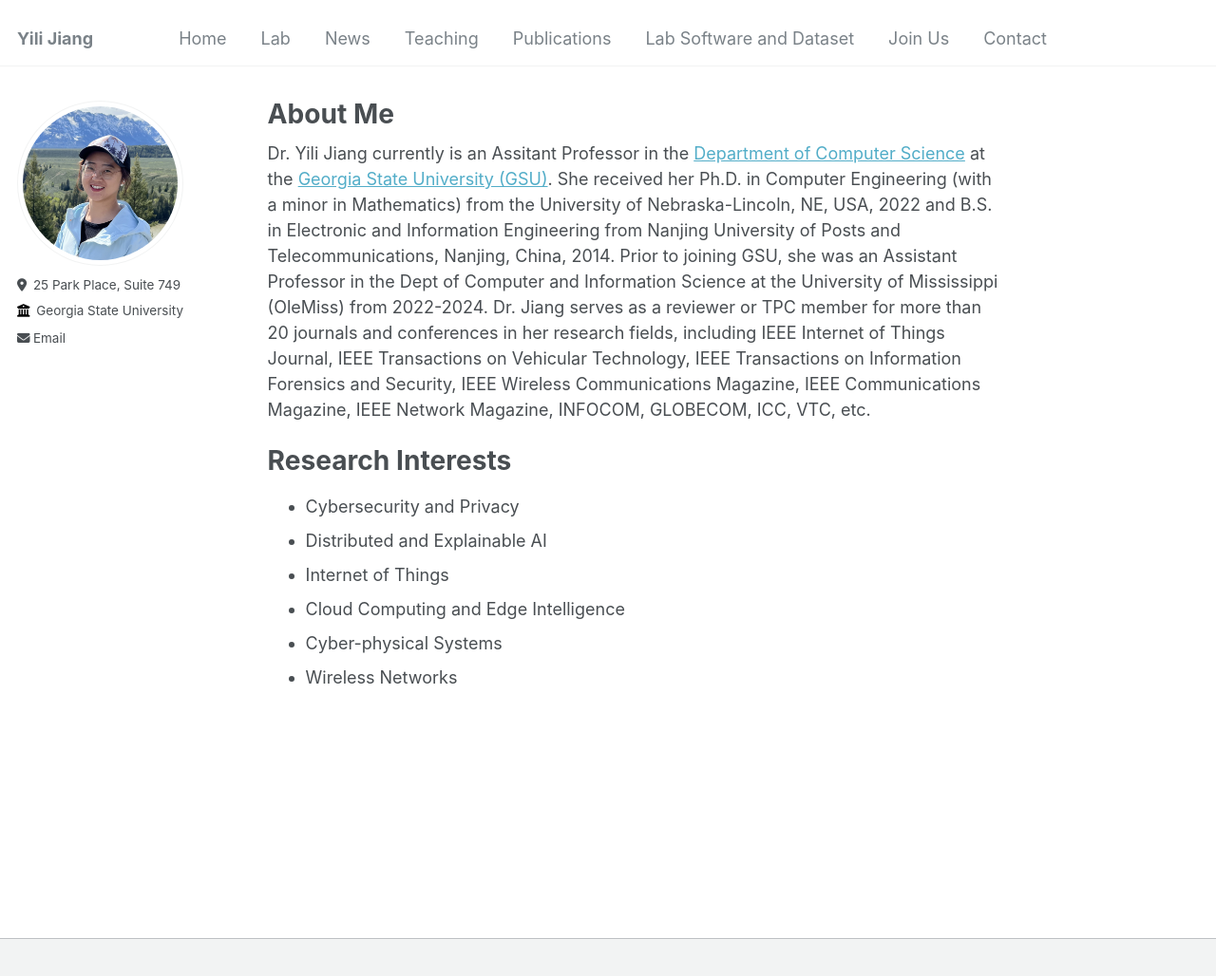
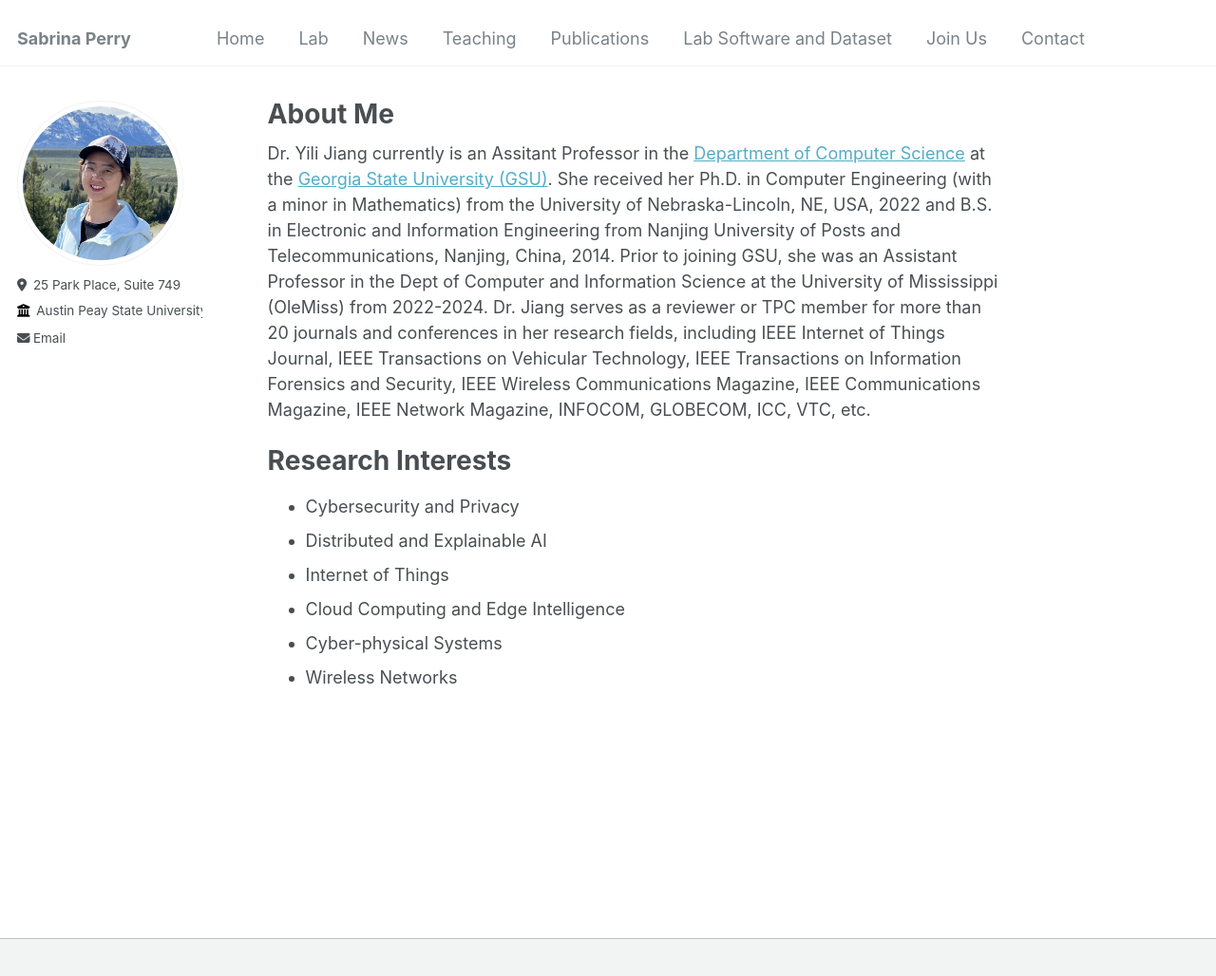
Before and after one commit to suhbrina-perry/suhbrina-perry.github.io, a Jekyll site: the page built from _pages/about.md, in a window 1280 px wide and 1061 px high. Shown: the top 1028 px of the window at 95% size. Built offline with Jekyll 4.4.1, drawn with Linux system fonts in a browser that asks for light colours.

Commit message:
updating the initial changes of the site

```diff
--- a/_config.yml
+++ b/_config.yml
@@ -8,13 +8,13 @@
 
 # Basic Site Settings
 locale                   : "en-US"
-title                    : "Yili Jiang"
+title                    : "Sabrina Perry"
 title_separator          : "-"
-name                     : &name "Yili Jiang"
+name                     : &name "Sabrina Perry"
 description              : &description "personal description"
-url                      : https://CANlabGo.github.io # the base hostname & protocol for your site e.g. "https://mmistakes.github.io"
+url                      : "https://suhbrina-perry.github.io/" # the base hostname & protocol for your site e.g. "https://mmistakes.github.io"
 baseurl                  : "" # the subpath of your site, e.g. "/blog"
-repository               : "CANlabGo/CANlabGo.github.io"
+repository               : "https://suhbrina-perry.github.io/"
 
 # Site Author - The following control what appear as part of the author content on the side bar.
 #               If a field is blank the icon and link will not appear, otherwise it will be shown.
@@ -22,13 +22,13 @@ repository               : "CANlabGo/CANlabGo.github.io"
 author:
   # Biographic information
   avatar           : "YJ3.jpg"
-  name             : # "Yili Jiang"
+  name             : # "Sabrina Perry"
   pronouns         : # example: "she/her"
   bio              : #"Short biography for the left-hand sidebar"
   location         : "25 Park Place, Suite 749"
-  employer         : "Georgia State University"
+  employer         : "Austin Peay State University"
   uri              : # URL
-  email            : "yjiang27@gsu.edu"
+  email            : "perrys1@apsu.edu"
 
   # Academic websites
   arxiv            : # URL - Update with the correct link to your profile
```
